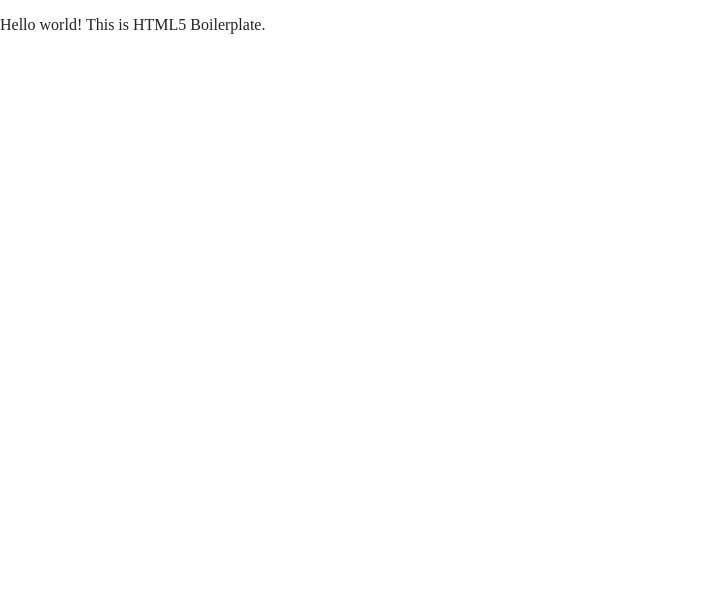
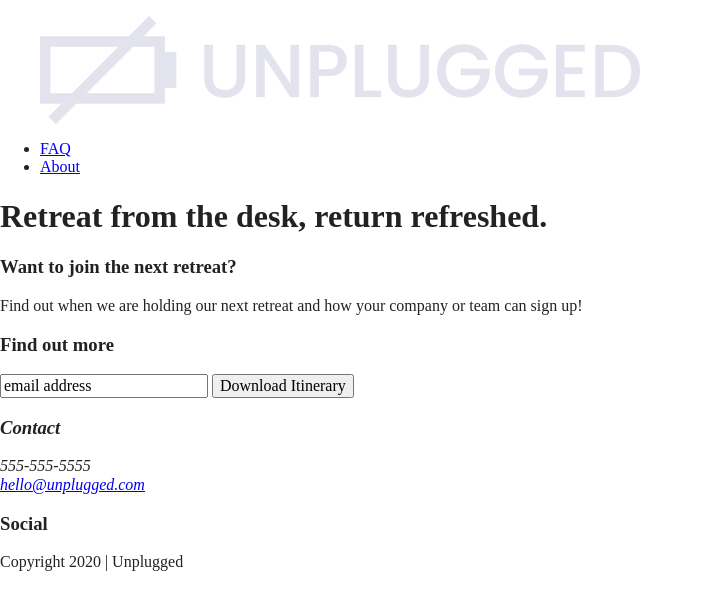
Before and after one commit to j-steil/unplugged-retreat, a website built with Parcel: page index.html in a window 1280 px wide. Shown: the whole page, without its empty margins (0-703 px from the left). Built offline with nearby package versions, Linux system fonts and the light colour scheme.

Commit message:
Added some code shell

```diff
--- a/index.html
+++ b/index.html
@@ -25,7 +25,80 @@
 <body>
 
   <!-- Add your site or application content here -->
-  <p>Hello world! This is HTML5 Boilerplate.</p>
+
+    <header>
+      <div class="content-wrapper">
+
+        <figure>
+          <a href="#"><img src="img/unpluggedlogo.png" alt="unplugged logo"></a>
+        </figure>
+
+        <div class="header-divider">
+        </div>
+
+        <nav>
+          <ul>
+            <li><a href="faq/index.html" target="_blank">FAQ</a></li>
+            <li><a href="about/index.html" target="_blank">About</a></li>
+          </ul>
+        </nav>
+      </div>
+    </header>
+
+    <main>
+      <section class="hero-area">
+
+        <div class="content-wrapper">
+
+          <h1>Retreat from the desk, return refreshed.</h1>
+
+        </div>
+      </section>
+
+      <aside>
+        <div class="content-wrapper">
+
+          <div class="form-description">
+            <h3>Want to join the next retreat?</h3>
+            <p>Find out when we are holding our next retreat and how your company or team can sign up!</p>
+          </div>
+
+          <div class="form">
+            <h3>Find out more</h3>
+            <input type="text" name="name" value="email address">
+            <input type="button" value="Download Itinerary">
+          </div>
+        </div>
+      </aside>
+
+    </main>
+
+    <footer>
+      <div class="content-wrapper">
+        <div class="footer-content">
+          <div class="contact">
+            <address>
+              <h3>Contact</h3>
+              <p>555-555-5555<br><a href="mailto:hello@unplugged.com">hello@unplugged.com</a></p>
+            </address>
+          </div>
+          <div class="social">
+            <h3>Social</h3>
+            <div class="social-icons">
+              <p><a href="#" target="_blank"></a></p>
+              <p><a href="#" target="_blank"></a></p>
+              <p><a href="#" target="_blank"></a></p>
+            </div>
+          </div>
+        </div>
+      </div>
+
+      <div class="copyright">
+        <p>Copyright 2020 | Unplugged</p>
+      </div>
+    </footer>
+
+
   <script src="js/vendor/modernizr-3.11.2.min.js"></script>
   <script src="js/plugins.js"></script>
   <script src="js/main.js"></script>
```
